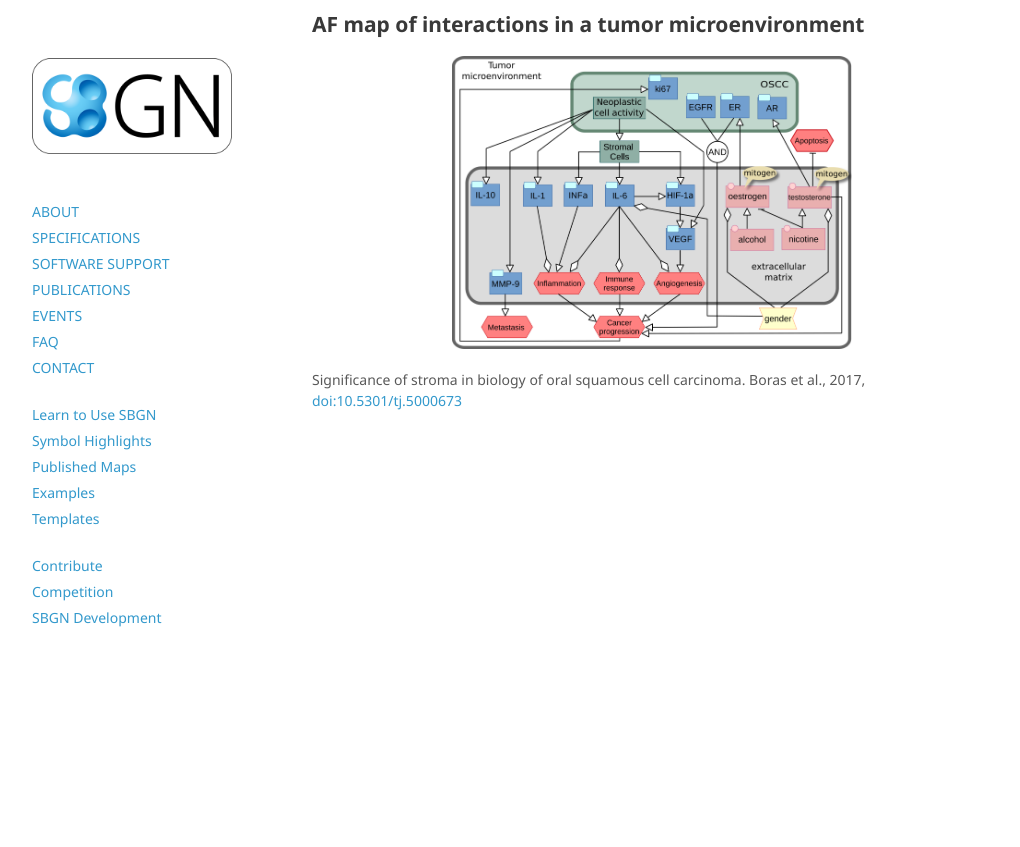
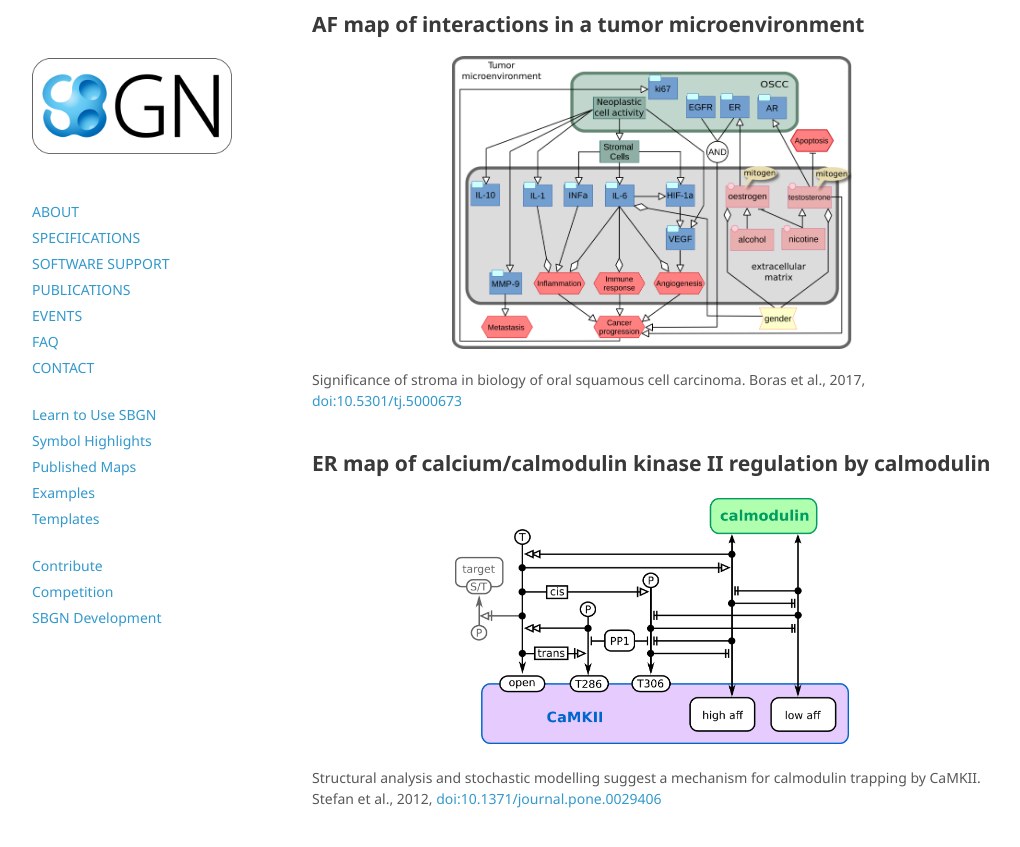
Before and after one commit to sbgn/sbgn, a Jekyll site: the page built from docs/published_maps.md, in a window 1280 px wide and 900 px high, scrolled down 3256 px. Shown: the top 847 px of the window, without its empty margins (128-1148 px from the left). Built offline with Jekyll 4.4.1, drawn with Linux system fonts in a browser that asks for light colours; nearby versions of some CDN libraries.

Commit message:
Update published_maps.md

```diff
--- a/docs/published_maps.md
+++ b/docs/published_maps.md
@@ -61,3 +61,12 @@ Significance of stroma in biology of oral squamous cell carcinoma.
 Boras et al., 2017, [doi:10.5301/tj.5000673](https://dx.doi.org/10.5301/tj.5000673)
 <br />
 <br />
+
+## ER map of calcium/calmodulin kinase II regulation by calmodulin
+
+![stefan_calmodulin](/sbgn/images/published_maps/stefan_calmodulin.png){: .center-image width="400px"}
+
+Structural analysis and stochastic modelling suggest a mechanism for calmodulin trapping by CaMKII.
+Stefan et al., 2012, [doi:10.1371/journal.pone.0029406](https://dx.doi.org/10.1371/journal.pone.0029406)
+<br />
+<br />
```
